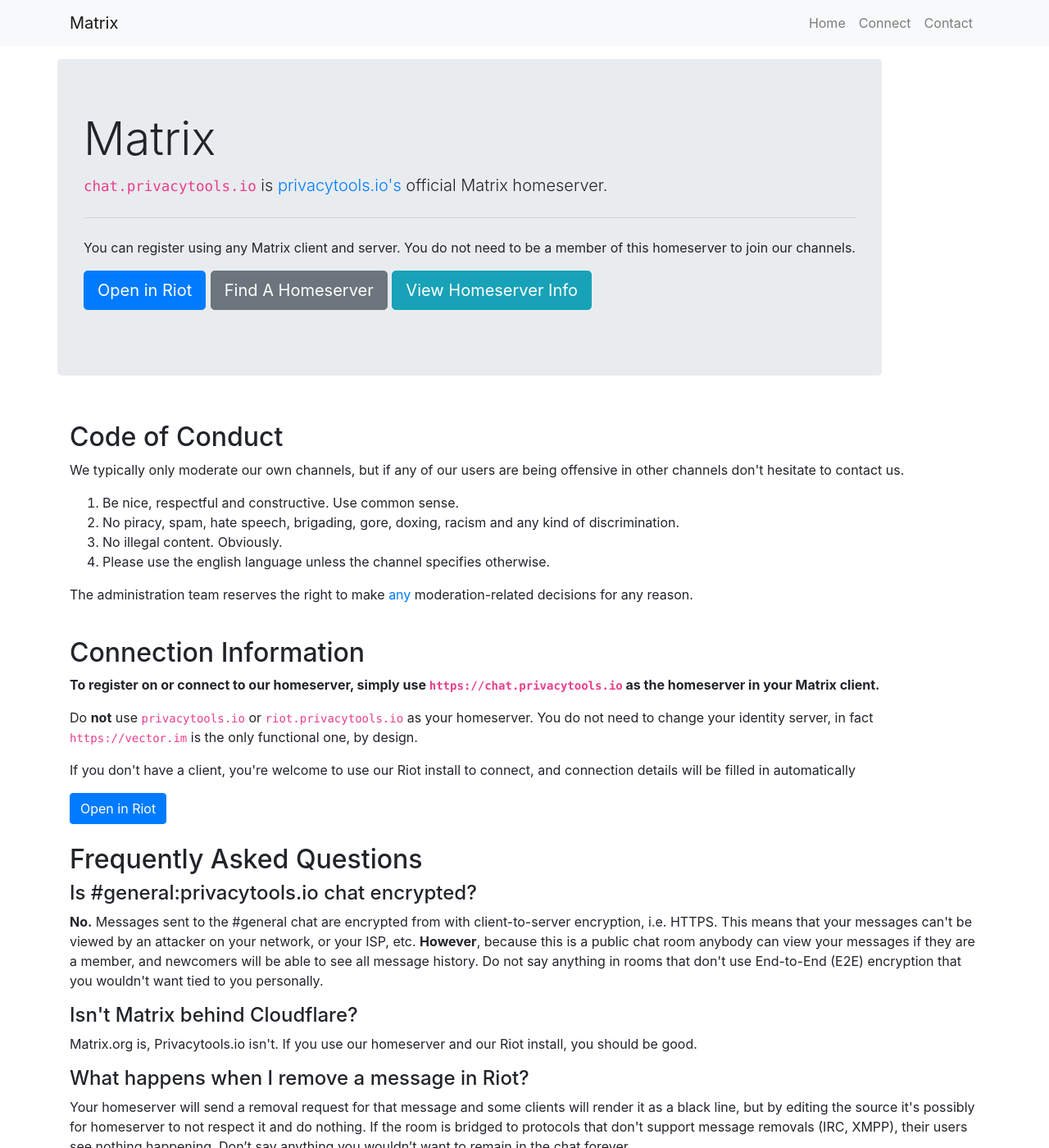
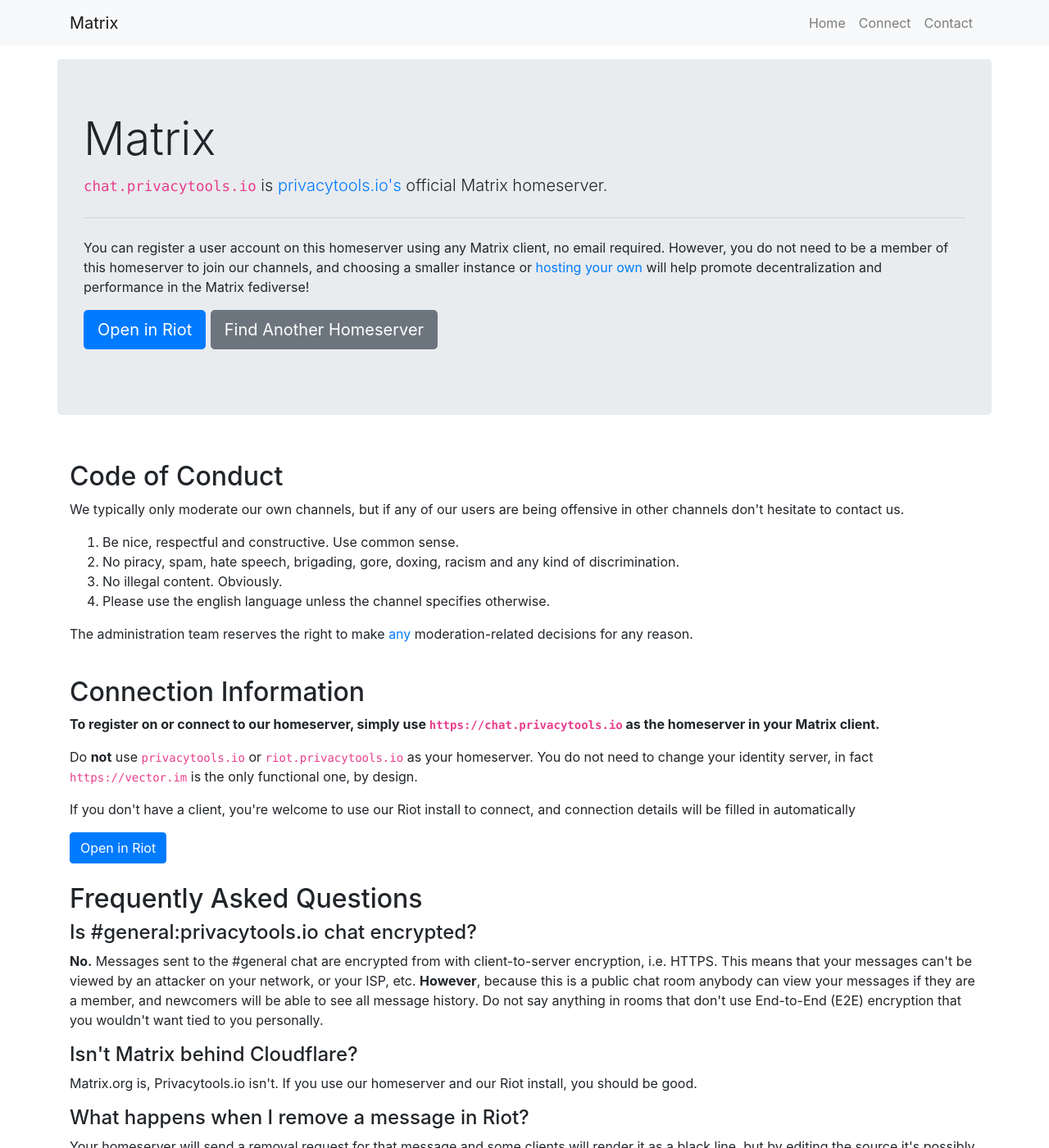
Before and after one commit to privacytools/static-sites, a Jekyll site: the page built from chat/index.html, in a window 1280 px wide and 1400 px high. Shown: the whole window at 82% size. Built offline with Jekyll 4.4.1, drawn with Linux system fonts in a browser that asks for light colours; some of the changed text lies outside the part shown.

Commit message:
Promote other homeservers

```diff
--- a/chat/index.html
+++ b/chat/index.html
@@ -7,11 +7,10 @@
     <h1 class="display-4">Matrix</h1>
     <p class="lead"><code>chat.privacytools.io</code> is <a href="https://www.privacytools.io/">privacytools.io's</a> official Matrix homeserver.</p>
     <hr class="my-4">
-    <p>You can register using any Matrix client and server. You do not need to be a member of this homeserver to join our channels.</p>
+    <p>You can register a user account on this homeserver using any Matrix client, no email required. However, you do not need to be a member of this homeserver to join our channels, and choosing a smaller instance or <a href="https://matrix.org/docs/guides/installing-synapse">hosting your own</a> will help promote decentralization and performance in the Matrix fediverse!</p>
     <p class="lead">
       <a class="btn btn-primary btn-lg" href="https://riot.privacytools.io/" role="button">Open in Riot</a>
-      <a class="btn btn-secondary btn-lg" href="https://www.hello-matrix.net/public_servers.php" role="button">Find A Homeserver</a>
-      <a class="btn btn-info btn-lg" href="#homeserverinfo" role="button">View Homeserver Info</a>
+      <a class="btn btn-secondary btn-lg" href="https://www.hello-matrix.net/public_servers.php" role="button">Find Another Homeserver</a>
     </p>
   </div>
 </div>
@@ -47,7 +46,7 @@
 <p><a href="https://github.com/matrix-org/matrix-bifrost/issues/63">It's an issue with the XMPP bridge</a>.</p>
 
 <h2 class="pt-4">Channels</h2>
-<p>To join a channel, just type <code>/join [channel name]</code> in any room.</p>
+<p>To join a channel, just type <code>/join [channel name]</code> in any room. You can run this command from any server, not just ours!</p>
 <p>The privacytools.io administration operates the following channels:</p>
 <ul>
   <li><strong><code>#general:privacytools.io</code>: Main discussion channel.</strong> All members of our homeserver will auto-join here.</li>
```
